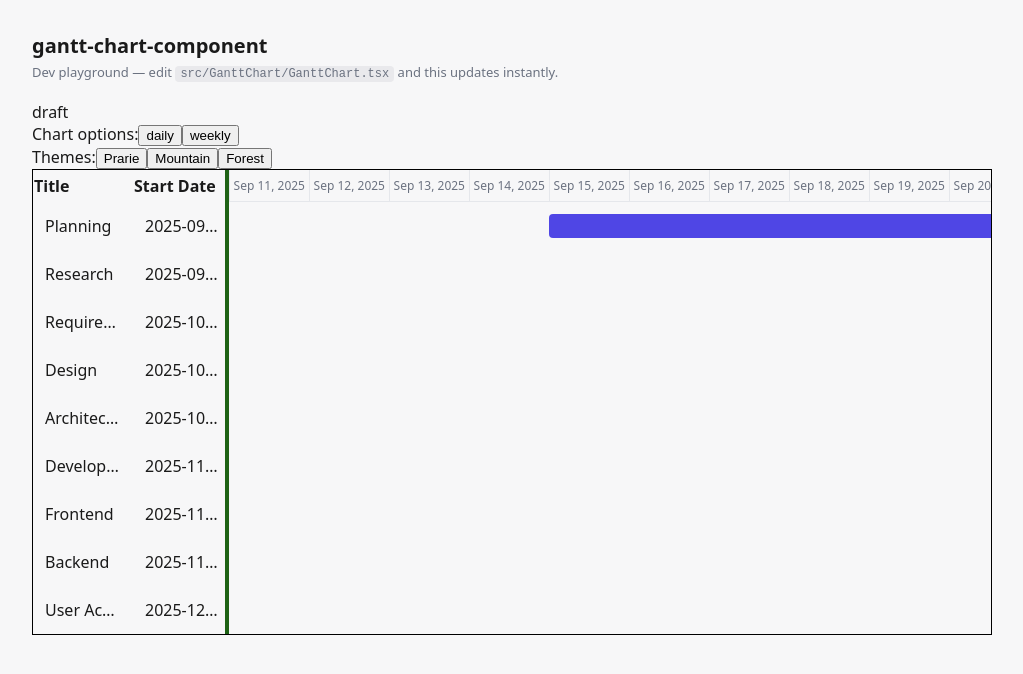
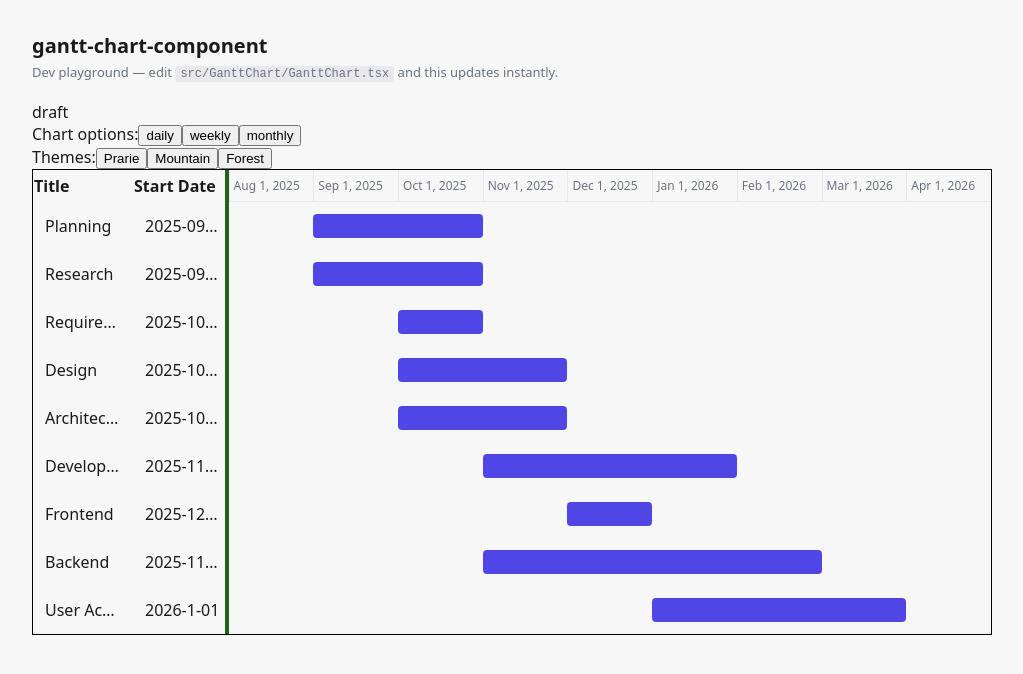
Before and after one commit to Darrenfisherlol/gantt-chart-component, a React (Vite) app: page / in a window 1280 px wide. Shown: the top 674 px of the page, without its empty margins (128-1151 px from the left). Built offline with nearby package versions, Linux system fonts and the light colour scheme.

Commit message:
Added day,week,month filtering... need themes next

```diff
--- a/dev/App.tsx
+++ b/dev/App.tsx
@@ -11,9 +11,11 @@ const items: GanttRow[] = [
   { title: 'Design', startDate: '2025-10-13', endDate: '2025-11-07' },
   { title: 'Architecture', startDate: '2025-10-27', endDate: '2025-11-21' },
   { title: 'Development', startDate: '2025-11-03', endDate: '2026-01-16' },
-  { title: 'Frontend', startDate: '2025-11-10', endDate: '2025-01-19' },
-  { title: 'Backend', startDate: '2025-11-17', endDate: '2026-01-09' },
-  { title: 'User Acceptance User Acceptance User Acceptance User Acceptance User Acceptance User Acceptance User Acceptance User Acceptance', startDate: '2025-12-01', endDate: '2025-12-12' },
+  { title: 'Frontend', startDate: '2025-12-05', endDate: '2025-12-25' },
+  { title: 'Backend', startDate: '2025-11-17', endDate: '2026-02-09' },
+  { title: 'User Acceptance User Acceptance User Acceptance User Acceptance User Acceptance User Acceptance User Acceptance User Acceptance',
+    startDate: '2026-1-01',
+    endDate: '2026-3-10' },
 ];
 
 
@@ -29,8 +31,9 @@ export const App = () => {
 
       <GanttChart
       items={items}
-      theme='Mountain'
-      size='Large' />
+      userDateRange={'Month'}
+      userTheme={'Mountain'}
+      size={'Large'} />
     </main>
   );
 };
--- a/src/GanttChart/GanttChart.tsx
+++ b/src/GanttChart/GanttChart.tsx
@@ -1,4 +1,4 @@
-import { useRef, useState } from 'react';
+import { useState } from 'react';
 import styles from './GanttChart.module.css';
 import { useChartSizing } from './hooks/useChartSizing';
 import { GanttChartDataHeader } from './GanttChartSideData';
@@ -15,12 +15,16 @@ export type GanttRow = {
 export type GanttChartProps = {
   items: GanttRow[];
   // Prairie green yellow, Diving gray blue, Hiking green brown
-  theme?: string;
+  userTheme?: 'Praire' | 'Mountain' | 'Forest';
   // Small, Medium, Large
   size?: string;
+  userDateRange?: 'Day' | 'Week' | 'Month';
 };
 
-export const GanttChart = ({ items, theme, size}: GanttChartProps) => {
+export const GanttChart = ({ items, userTheme, size, userDateRange }: GanttChartProps) => {
+
+  const [dateRange, setDateRange] = useState<'Day' | 'Week' | 'Month'>(userDateRange || 'Week');
+  const [theme, setTheme] = useState<'Praire' | 'Mountain' | 'Forest'>(userTheme || 'Praire');
 
   const calculateDifference = (start: string | null, end: string | null): string => {
     if (!start || !end) {
@@ -60,7 +64,6 @@ export const GanttChart = ({ items, theme, size}: GanttChartProps) => {
 
   const [selectedRow, setSelectedRow] = useState<number|null>(null);
 
-
   const handleClickOnRow = (e: React.MouseEvent, index: number) => {
     e.preventDefault();
 
@@ -73,8 +76,6 @@ export const GanttChart = ({ items, theme, size}: GanttChartProps) => {
     setSelectedRow(index);
   }
 
-
-
   return (
     <div
     className={`${styles.ganttChartOuterContainer} ${styles[`ganttChartOuterContainer${size}`]}`}
@@ -84,14 +85,15 @@ export const GanttChart = ({ items, theme, size}: GanttChartProps) => {
 
         <div>
           Chart options:
-          <button>daily</button>
-          <button>weekly</button>
+          <button onClick={() => setDateRange('Day')}>daily</button>
+          <button onClick={() => setDateRange('Week')}>weekly</button>
+          <button onClick={() => setDateRange('Month')}>monthly</button>
         </div>
         <div>
           Themes:
-          <button>Prarie</button>
-          <button>Mountain</button>
-          <button>Forest</button>
+          <button onClick={()=>setTheme('Praire')}>Prarie</button>
+          <button onClick={()=>setTheme('Mountain')}>Mountain</button>
+          <button onClick={()=>setTheme('Forest')}>Forest</button>
         </div>
       </div>
 
@@ -139,6 +141,8 @@ export const GanttChart = ({ items, theme, size}: GanttChartProps) => {
 
           <GanttChartDataHeader
             items={chartItems}
+            dateRange={dateRange}
+            theme={theme}
           />
         </div>
       </div>
--- a/src/GanttChart/GanttChartSideData.tsx
+++ b/src/GanttChart/GanttChartSideData.tsx
@@ -1,87 +1,21 @@
 import styles from './GanttChartSideData.module.css';
 import { type GanttRow } from './GanttChart';
 import { useState } from 'react';
+import { useGanttChartSideDataDate } from './hooks/useGanttChartSideDataDate';
+
 export interface GanttChartSideDataProps{
     items: GanttRow[];
+    dateRange?: 'Day' | 'Week' | 'Month';
+    theme?: 'Praire' | 'Mountain' | 'Forest';
 };
 
-export const GanttChartDataHeader = ({items}: GanttChartSideDataProps) => {
+export const GanttChartDataHeader = ({items, dateRange}: GanttChartSideDataProps) => {
 
-    // maybe add some flex dates to end and start
-    const dates = items.map((x) => ({
-        startDate: x.startDate,
-        endDate: x.endDate,
-    }));
-
-    // Find the earliest valid start date
-    let startDates = dates.map(x => x.startDate).filter(Boolean).map(x => new Date(x));
-
-    // Find the latest valid end date
-    let endDates = dates.map(x => x.endDate).filter(Boolean).map(x => new Date(x));
-
-    // add a buffer of 4 days to each start and end
-    // I did 7 and I did not like it... so 4 is cool
-    startDates = startDates.map(date => {
-        const bufferedDate = new Date(date);
-        bufferedDate.setDate(bufferedDate.getDate() - 4);
-        return bufferedDate;
-    });
-
-    endDates = endDates.map(date => {
-        const bufferedDate = new Date(date);
-        bufferedDate.setDate(bufferedDate.getDate() + 4);
-        return bufferedDate;
-    });
-
-    // initialize top header min / max date
-    let startDate: Date;
-    let endDate: Date;
-
-    // what if we have a invalid start or end date
-    if (startDates.length === 0 && endDates.length === 0) {
-        // Both missing:
-        // start = today
-        // end = today + 1 year
-        startDate = new Date();
-        endDate = new Date(startDate);
-        endDate.setFullYear(endDate.getFullYear() + 1);
-    } else if (startDates.length === 0) {
-        // No start dates:
-        // start = end - 1 year
-        endDate = new Date(Math.max(...endDates.map(d => d.getTime())));
-        startDate = new Date(endDate);
-        startDate.setFullYear(startDate.getFullYear() - 1);
-    } else if (endDates.length === 0) {
-        // No end dates:
-        // end = start + 1 year
-        startDate = new Date(Math.min(...startDates.map(d => d.getTime())));
-        endDate = new Date(startDate);
-        endDate.setFullYear(endDate.getFullYear() + 1);
-    } else {
-        // Both exist:
-        // start = minimum start date
-        // end = maximum end date
-        startDate = new Date(Math.min(...startDates.map(d => d.getTime())));
-
-        endDate = new Date(Math.max(...endDates.map(d => d.getTime())));
-    }
-
-    function getDatesBetween(startDate: Date, endDate: Date): Date[] {
-        const dates: Date[] = [];
-        const currentDate = new Date(startDate);
-
-        while (currentDate <= endDate) {
-            dates.push(new Date(currentDate));
-            currentDate.setDate(currentDate.getDate() + 1);
-        }
-
-        return dates;
-    }
-
-    const dateArray = getDatesBetween(startDate,endDate);
-
-    // constant grid ~ coordinate system ~ for the header and body
-    const gridTemplateColumns = `repeat(${dateArray.length}, minmax(80px, 1fr))`;
+    const {
+        dateArray,
+        gridTemplateColumns,
+        getBarGridColumn,
+    } = useGanttChartSideDataDate({ items, dateRange });
 
     const [tooltip, setTooltip] = useState<{
         x: number;
@@ -115,20 +49,10 @@ export const GanttChartDataHeader = ({items}: GanttChartSideDataProps) => {
         ))}
       </div>
 
+
       {/* Rows */}
       {items.map((item) => {
-        const itemStart = new Date(item.startDate);
-        const itemEnd = new Date(item.endDate);
-
-        const startIndex = dateArray.findIndex(
-          (date) =>
-            date.toDateString() === itemStart.toDateString()
-        );
-
-        const endIndex = dateArray.findIndex(
-          (date) =>
-            date.toDateString() === itemEnd.toDateString()
-        );
+        const gridColumn = getBarGridColumn(item);
 
         return (
           <div
@@ -142,12 +66,12 @@ export const GanttChartDataHeader = ({items}: GanttChartSideDataProps) => {
             {/*^ same have a end flag that is a solid line border on all cells where the last date occures*/}
             {/* types of events determine what color the row is  */}
             {/* blue - greeen - or red - orange */}
-            {startIndex !== -1 && endIndex !== -1 && (
+            {gridColumn && (
 
                 // the bar itself
                 <div
                 className={styles.ganttBar}
-                style={{gridColumn: `${startIndex + 1} / ${endIndex + 2}`,}}
+                style={{ gridColumn }}
 
                 onMouseEnter={(e) => {
                     setTooltip({
--- /dev/null
+++ b/src/GanttChart/hooks/useGanttChartSideDataDate.ts
@@ -0,0 +1,164 @@
+import type { GanttRow } from '../GanttChart';
+
+type DateRange = 'Day' | 'Week' | 'Month';
+
+export interface GanttChartSideDataDateProps{
+    items: GanttRow[];
+    dateRange?: DateRange;
+}
+
+export interface GanttChartSideDataDateResults{
+    dateArray: Date[];
+    gridTemplateColumns: string;
+    getBarGridColumn: (item: GanttRow) => string | null;
+}
+
+
+// new Date('2025-09-15') parses as UTC midnight, which is the day before in US timezones - so parse YYYY-MM-DD as a local calendar date instead
+// do I wnat hte us timezone??
+const parseDate = (value: string): Date => {
+    const match = /^(\d{4})-(\d{2})-(\d{2})$/.exec(value);
+    return match
+        ? new Date(Number(match[1]), Number(match[2]) - 1, Number(match[3]))
+        : new Date(value);
+};
+
+// round a date down to the start of the column it lives in
+const getBucketStart = (date: Date, dateRange?: DateRange): Date => {
+    const bucketStart = new Date(date.getFullYear(), date.getMonth(), date.getDate());
+
+    if (dateRange === 'Week') {
+        bucketStart.setDate(bucketStart.getDate() - bucketStart.getDay());
+    } else if (dateRange === 'Month') {
+        bucketStart.setDate(1);
+    }
+
+    return bucketStart;
+};
+
+// move a date forward (or backward with a negative count) by whole columns
+const addBuckets = (date: Date, dateRange: DateRange | undefined, count: number): Date => {
+    const result = new Date(date);
+
+    if (dateRange === 'Week') {
+        result.setDate(result.getDate() + count * 7);
+    } else if (dateRange === 'Month') {
+        result.setMonth(result.getMonth() + count);
+    } else {
+        result.setDate(result.getDate() + count);
+    }
+
+    return result;
+};
+
+// add extra days before / after
+const paddingBuckets = { Day: 5, Week: 1, Month: 1 };
+
+export function useGanttChartSideDataDate({items, dateRange}:GanttChartSideDataDateProps): GanttChartSideDataDateResults
+{
+    const dates = items.map((x) => ({
+        startDate: x.startDate,
+        endDate: x.endDate,
+    }));
+
+    const startDates = dates.map(x => x.startDate).filter(Boolean).map(parseDate);
+    const endDates = dates.map(x => x.endDate).filter(Boolean).map(parseDate);
+
+    let startDate: Date;
+    let endDate: Date;
+
+    // what if we have a invalid start or end date
+    if (startDates.length === 0 && endDates.length === 0) {
+        // Both missing:
+        // start = today
+        // end = today + 1 year
+        startDate = new Date();
+        endDate = new Date(startDate);
+        endDate.setFullYear(endDate.getFullYear() + 1);
+    } else if (startDates.length === 0) {
+        // No start dates:
+        // start = end - 1 year
+        endDate = new Date(Math.max(...endDates.map(d => d.getTime())));
+        startDate = new Date(endDate);
+        startDate.setFullYear(startDate.getFullYear() - 1);
+    } else if (endDates.length === 0) {
+        // No end dates:
+        // end = start + 1 year
+        startDate = new Date(Math.min(...startDates.map(d => d.getTime())));
+        endDate = new Date(startDate);
+        endDate.setFullYear(endDate.getFullYear() + 1);
+    } else {
+        // Both exist:
+        // start = minimum start date
+        // end = maximum end date
+        startDate = new Date(Math.min(...startDates.map(d => d.getTime())));
+
+        endDate = new Date(Math.max(...endDates.map(d => d.getTime())));
+    }
+
+    // pad by whole columns: 5 days, 1 week, or 1 month on each side
+    // snap to the column start first so month math can't overflow (Jan 31 + 1 month = Mar 3)
+    const padding = paddingBuckets[dateRange ?? 'Day'];
+    startDate = addBuckets(getBucketStart(startDate, dateRange), dateRange, -padding);
+    endDate = addBuckets(getBucketStart(endDate, dateRange), dateRange, padding);
+
+    function getDatesBetween(startDate: Date, endDate: Date): Date[] {
+        const dates: Date[] = [];
+        // start on the first column (day / Sunday / 1st of month) that contains startDate
+        const currentDate = getBucketStart(startDate, dateRange);
+
+        if (dateRange === 'Day') {
+            while (currentDate <= endDate) {
+                dates.push(new Date(currentDate));
+                currentDate.setDate(currentDate.getDate() + 1);
+            }
+        }
+        else if(dateRange === 'Week'){
+            while (currentDate <= endDate) {
+                dates.push(new Date(currentDate));
+                currentDate.setDate(currentDate.getDate() + 7);
+            }
+        } else if(dateRange === 'Month'){
+            while (currentDate <= endDate) {
+                dates.push(new Date(currentDate));
+                currentDate.setMonth(currentDate.getMonth() + 1);
+            }
+        }
+
+        return dates;
+    }
+
+    const dateArray = getDatesBetween(startDate,endDate);
+
+    const gridTemplateColumns = `repeat(${dateArray.length}, minmax(80px, 1fr))`;
+
+    const getBarGridColumn = (item: GanttRow): string | null => {
+        const itemStart = getBucketStart(parseDate(item.startDate), dateRange);
+        const itemEnd = getBucketStart(parseDate(item.endDate), dateRange);
+
+        // inclusive ~ round up. the bar fills every column the item touches
+        // ex: ends on monday of week 5 -> the entire week 5 column is filled
+        const startIndex = dateArray.findIndex(
+          (date) =>
+            date.toDateString() === itemStart.toDateString()
+        );
+
+        const endIndex = dateArray.findIndex(
+          (date) =>
+            date.toDateString() === itemEnd.toDateString()
+        );
+
+        if (startIndex === -1 || endIndex === -1 || endIndex < startIndex) {
+            return null;
+        }
+
+        // grid lines are 1-based and the end line is exclusive, so +2 fills the end column
+        return `${startIndex + 1} / ${endIndex + 2}`;
+    };
+
+    return {
+        dateArray,
+        gridTemplateColumns,
+        getBarGridColumn,
+    }
+}
```
